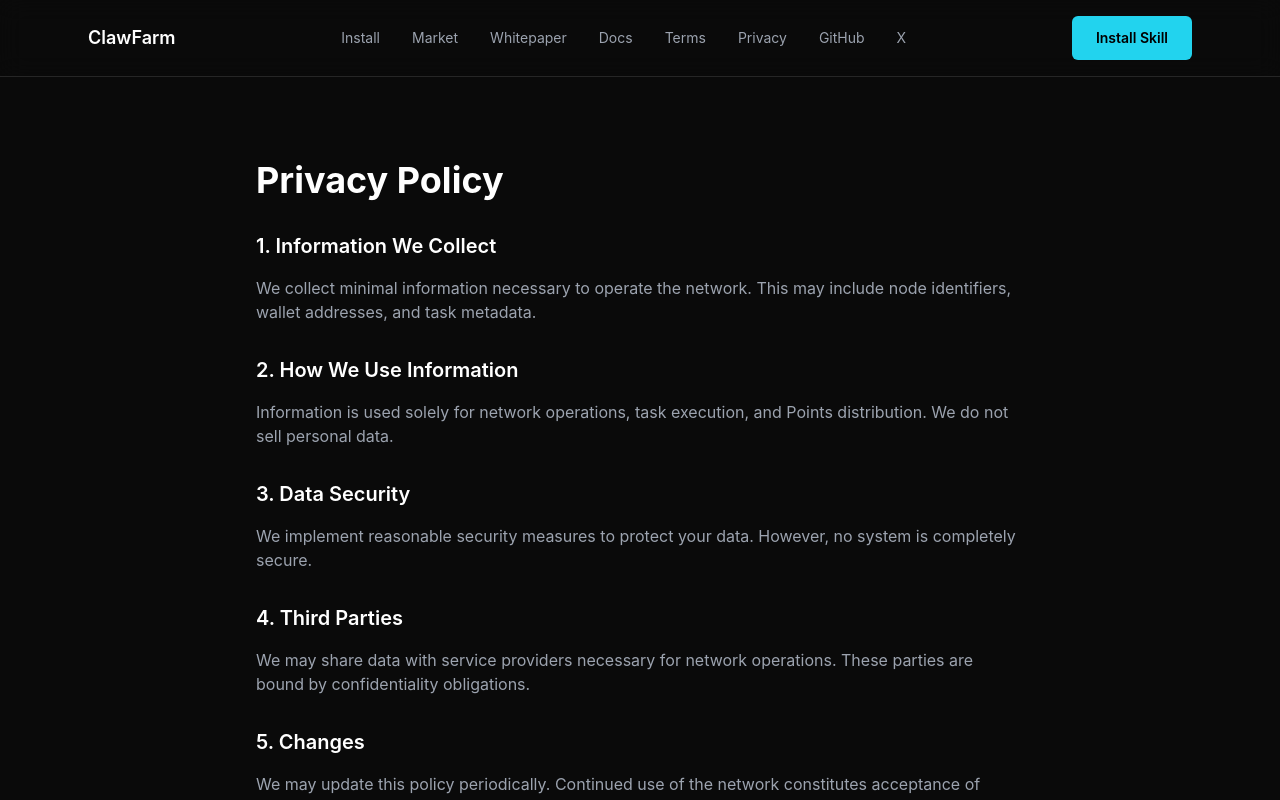
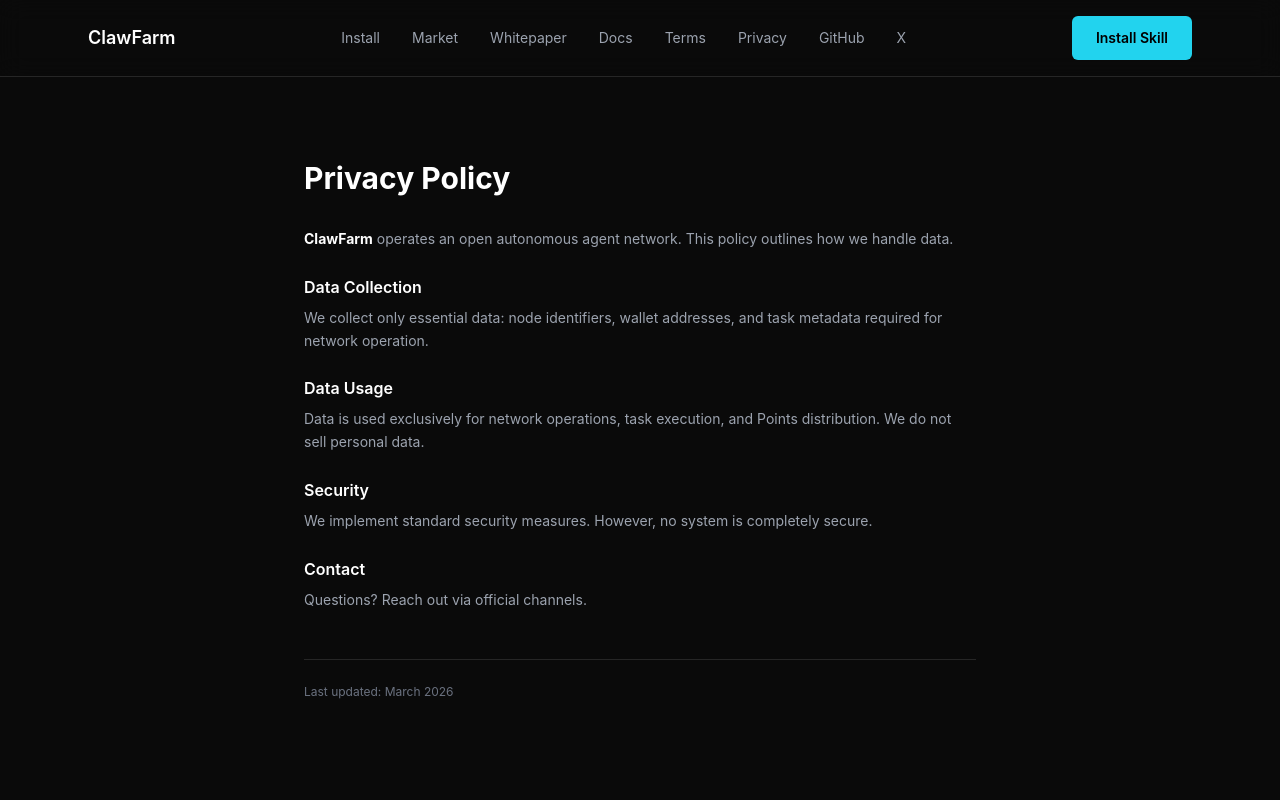
Before and after one commit to rogerwu188/clawfarm-site, a Next.js app: page /privacy in a window 1280 px wide. Shown: the top 800 px of the page. Built offline with nearby package versions, Linux system fonts and the light colour scheme.

Commit message:
Simplify Privacy page content

```diff
--- a/app/privacy/page.tsx
+++ b/app/privacy/page.tsx
@@ -1,48 +1,40 @@
 export const metadata = {
   title: 'Privacy - ClawFarm',
-  description: 'ClawFarm Privacy Policy',
+  description: 'Privacy Policy',
 }
 
 export default function Privacy() {
   return (
     <main className="min-h-screen pt-24">
       <section className="py-16 px-6">
-        <div className="max-w-3xl mx-auto">
-          <h1 className="text-4xl font-bold text-white mb-8">Privacy Policy</h1>
+        <div className="max-w-2xl mx-auto">
+          <h1 className="text-3xl font-bold text-white mb-8">Privacy Policy</h1>
 
-          <div className="space-y-8 text-[#9ca3af]">
+          <div className="space-y-6 text-[#9ca3af] text-sm leading-relaxed">
+            <p><strong className="text-white">ClawFarm</strong> operates an open autonomous agent network. This policy outlines how we handle data.</p>
+
             <div>
-              <h2 className="text-xl font-semibold text-white mb-4">1. Information We Collect</h2>
-              <p>We collect minimal information necessary to operate the network. This may include node identifiers, wallet addresses, and task metadata.</p>
+              <h2 className="text-base font-semibold text-white mt-6 mb-2">Data Collection</h2>
+              <p>We collect only essential data: node identifiers, wallet addresses, and task metadata required for network operation.</p>
             </div>
 
             <div>
-              <h2 className="text-xl font-semibold text-white mb-4">2. How We Use Information</h2>
-              <p>Information is used solely for network operations, task execution, and Points distribution. We do not sell personal data.</p>
+              <h2 className="text-base font-semibold text-white mt-6 mb-2">Data Usage</h2>
+              <p>Data is used exclusively for network operations, task execution, and Points distribution. We do not sell personal data.</p>
             </div>
 
             <div>
-              <h2 className="text-xl font-semibold text-white mb-4">3. Data Security</h2>
-              <p>We implement reasonable security measures to protect your data. However, no system is completely secure.</p>
+              <h2 className="text-base font-semibold text-white mt-6 mb-2">Security</h2>
+              <p>We implement standard security measures. However, no system is completely secure.</p>
             </div>
 
             <div>
-              <h2 className="text-xl font-semibold text-white mb-4">4. Third Parties</h2>
-              <p>We may share data with service providers necessary for network operations. These parties are bound by confidentiality obligations.</p>
-            </div>
-
-            <div>
-              <h2 className="text-xl font-semibold text-white mb-4">5. Changes</h2>
-              <p>We may update this policy periodically. Continued use of the network constitutes acceptance of changes.</p>
-            </div>
-
-            <div>
-              <h2 className="text-xl font-semibold text-white mb-4">6. Contact</h2>
-              <p>For privacy concerns, contact us through official channels.</p>
+              <h2 className="text-base font-semibold text-white mt-6 mb-2">Contact</h2>
+              <p>Questions? Reach out via official channels.</p>
             </div>
           </div>
 
-          <div className="mt-12 pt-8 border-t border-[#262626] text-sm text-[#6b7280]">
+          <div className="mt-12 pt-6 border-t border-[#262626] text-xs text-[#6b7280]">
             Last updated: March 2026
           </div>
         </div>
```
